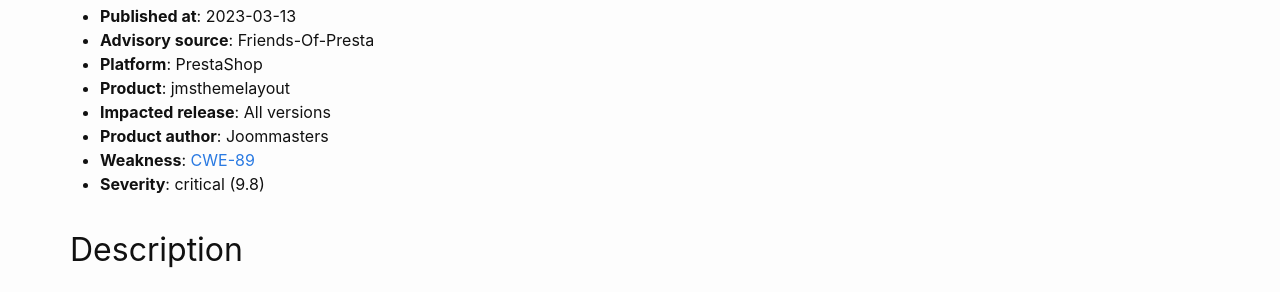
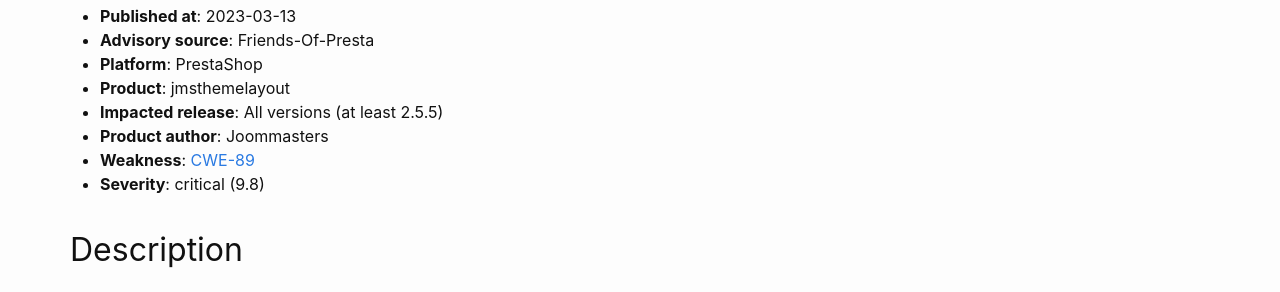
Before and after one commit to friends-of-presta/security-advisories, a Jekyll site: the page built from _posts/2023-03-13-jmsthemelayout.md, in a window 1280 px wide and 900 px high, scrolled down 626 px. Shown: the part 158-450 px from the top of the window. Built offline with Jekyll 4.4.1, drawn with Linux system fonts in a browser that asks for light colours.

Commit message:
Update 2023-03-13-jmsthemelayout.md
For better parsing, but we keep version.

```diff
--- a/_posts/2023-03-13-jmsthemelayout.md
+++ b/_posts/2023-03-13-jmsthemelayout.md
@@ -20,7 +20,7 @@ This module is for the PrestaShop e-commerce platform and mainly provided with j
 * **Advisory source**: Friends-Of-Presta
 * **Platform**: PrestaShop
 * **Product**: jmsthemelayout
-* **Impacted release**: All versions
+* **Impacted release**: All versions (at least 2.5.5)
 * **Product author**: Joommasters
 * **Weakness**: [CWE-89](https://cwe.mitre.org/data/definitions/89.html)
 * **Severity**: critical (9.8)
```
